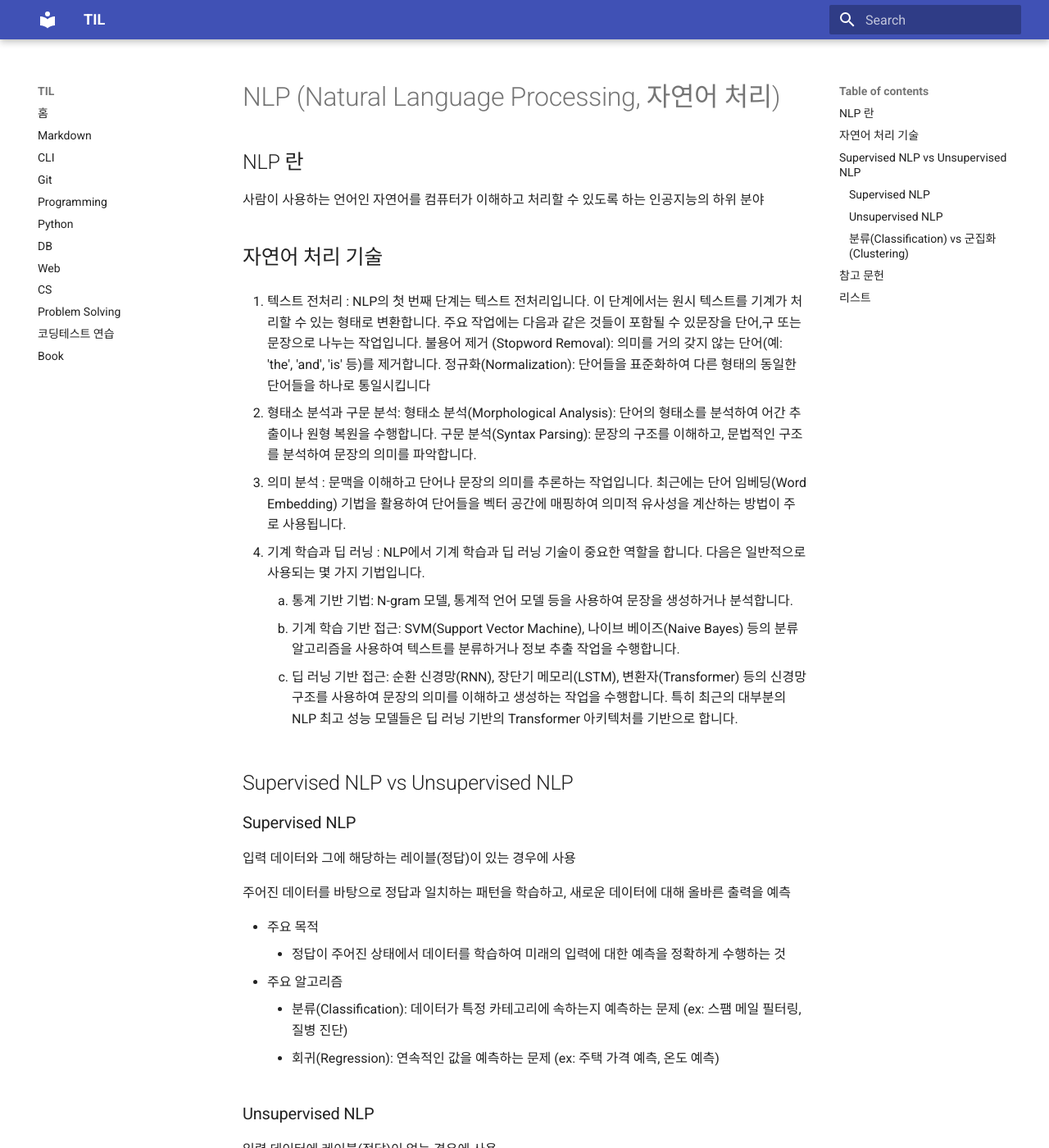
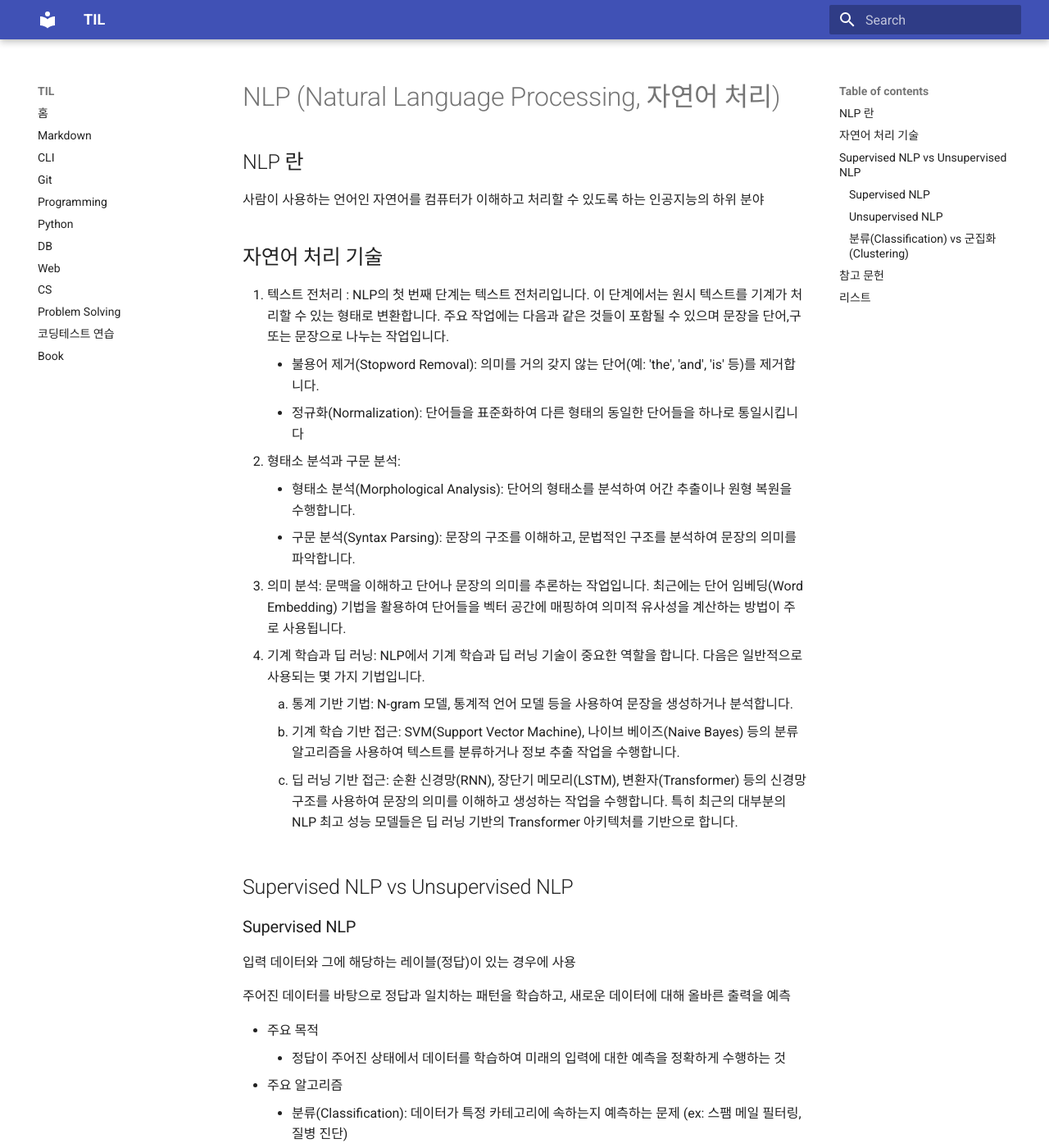
Before and after one commit to sotthang/TIL, an MkDocs documentation site: the page built from docs/cs/nlp/README.md, in a window 1280 px wide and 1400 px high. Shown: the whole window at 82% size. Built offline with MkDocs 1.6.1 and Material for MkDocs 9.7.7, drawn with Linux system fonts in a browser that asks for light colours; some of the changed text lies outside the part shown.

Commit message:
update nlp

```diff
--- a/docs/cs/nlp/README.md
+++ b/docs/cs/nlp/README.md
@@ -6,13 +6,14 @@
 
 ## 자연어 처리 기술
 
-1. 텍스트 전처리 : NLP의 첫 번째 단계는 텍스트 전처리입니다. 이 단계에서는 원시 텍스트를 기계가 처리할 수 있는 형태로 변환합니다. 주요 작업에는 다음과 같은 것들이 포함될 수 있문장을 단어,구 또는 문장으로 나누는 작업입니다. 불용어 제거 (Stopword Removal): 의미를 거의 갖지 않는 단어(예: 'the', 'and', 'is' 등)를 제거합니다. 정규화(Normalization):  단어들을 표준화하여 다른 형태의 동일한 단어들을 하나로 통일시킵니다
-
-2. 형태소 분석과 구문 분석:  형태소 분석(Morphological  Analysis): 단어의 형태소를 분석하여 어간 추출이나 원형 복원을 수행합니다. 구문 분석(Syntax  Parsing): 문장의 구조를 이해하고, 문법적인 구조를 분석하여 문장의 의미를 파악합니다.
-
-3. 의미 분석‍ : 문맥을 이해하고 단어나 문장의 의미를 추론하는 작업입니다. 최근에는 단어 임베딩(Word Embedding) 기법을 활용하여 단어들을 벡터 공간에 매핑하여 의미적 유사성을 계산하는 방법이 주로 사용됩니다.
-
-4. 기계 학습과 딥 러닝 : NLP에서 기계 학습과 딥 러닝 기술이 중요한 역할을 합니다. 다음은 일반적으로 사용되는 몇 가지 기법입니다.‍
+1. 텍스트 전처리 : NLP의 첫 번째 단계는 텍스트 전처리입니다. 이 단계에서는 원시 텍스트를 기계가 처리할 수 있는 형태로 변환합니다. 주요 작업에는 다음과 같은 것들이 포함될 수 있으며 문장을 단어,구 또는 문장으로 나누는 작업입니다.
+    - 불용어 제거(Stopword Removal): 의미를 거의 갖지 않는 단어(예: 'the', 'and', 'is' 등)를 제거합니다.
+    - 정규화(Normalization): 단어들을 표준화하여 다른 형태의 동일한 단어들을 하나로 통일시킵니다
+2. 형태소 분석과 구문 분석:
+    - 형태소 분석(Morphological  Analysis): 단어의 형태소를 분석하여 어간 추출이나 원형 복원을 수행합니다.
+    - 구문 분석(Syntax  Parsing): 문장의 구조를 이해하고, 문법적인 구조를 분석하여 문장의 의미를 파악합니다.
+3. 의미 분석‍: 문맥을 이해하고 단어나 문장의 의미를 추론하는 작업입니다. 최근에는 단어 임베딩(Word Embedding) 기법을 활용하여 단어들을 벡터 공간에 매핑하여 의미적 유사성을 계산하는 방법이 주로 사용됩니다.
+4. 기계 학습과 딥 러닝: NLP에서 기계 학습과 딥 러닝 기술이 중요한 역할을 합니다. 다음은 일반적으로 사용되는 몇 가지 기법입니다.‍
     1. 통계 기반 기법: N-gram 모델, 통계적 언어 모델 등을 사용하여 문장을 생성하거나 분석합니다.
     2. 기계 학습 기반 접근: SVM(Support Vector Machine), 나이브 베이즈(Naive Bayes) 등의 분류 알고리즘을 사용하여 텍스트를 분류하거나 정보 추출 작업을 수행합니다.‍
     3. 딥 러닝 기반 접근: 순환 신경망(RNN), 장단기 메모리(LSTM),  변환자(Transformer) 등의 신경망 구조를 사용하여 문장의 의미를 이해하고 생성하는 작업을 수행합니다. 특히 최근의 대부분의 NLP 최고 성능 모델들은 딥 러닝 기반의 Transformer 아키텍처를 기반으로 합니다.
```
Also changed, not shown: other parts of docs/cs/nlp/README.md (+1 -1 lines).
